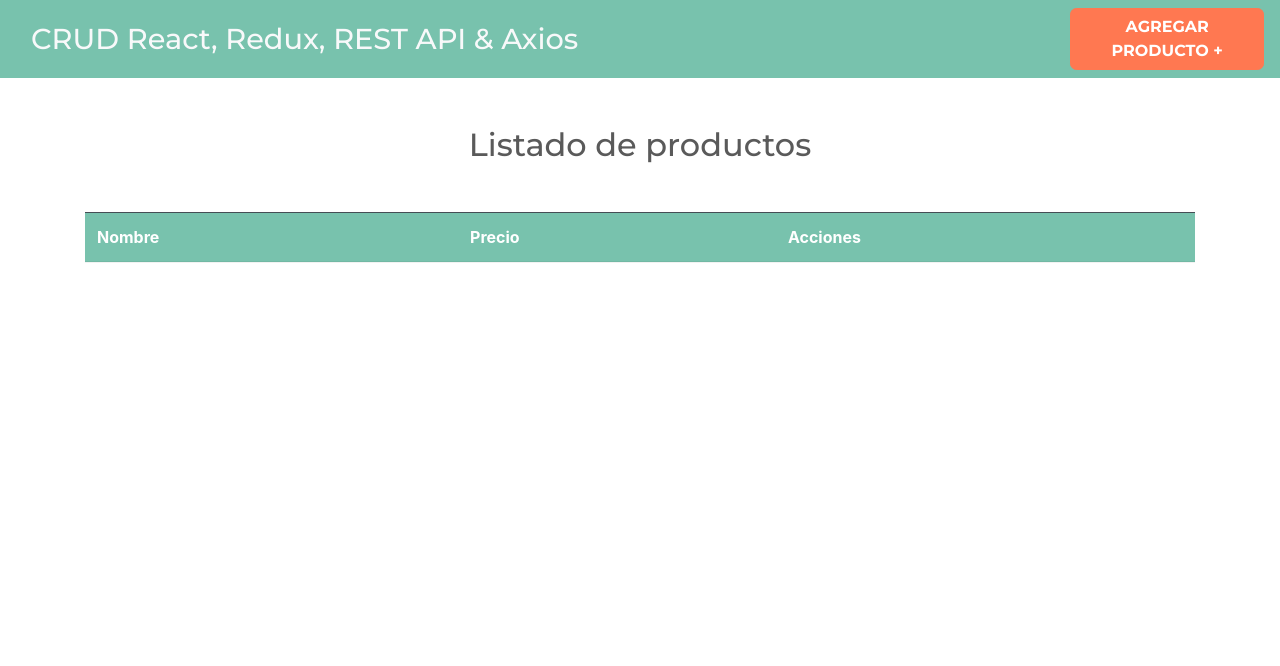
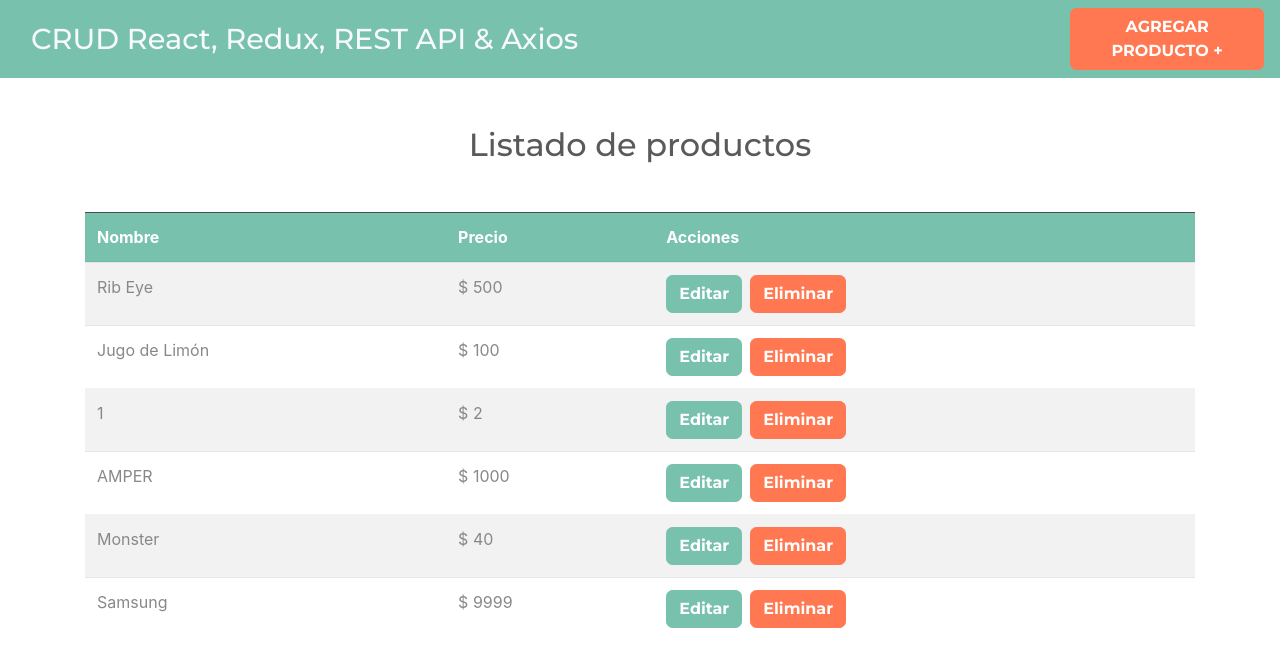
Before and after one commit to HectorJobs08/ReactRedux, a React (Create React App) app: page / in a window 1280 px wide. Shown: the top 666 px of the page. Built offline with nearby package versions, Linux system fonts and the light colour scheme; data requests are answered from the project's data file.

Commit message:
Showing items in table products

```diff
--- a/src/actions/productosActions.js
+++ b/src/actions/productosActions.js
@@ -76,8 +76,6 @@ export function obtenerProductosAction() {
         try{
             let products = (await clienteAxios.get("/productos")).data;
             dispatch(descargarProductosExito(products));
-
-            return products;
         }catch(err){
             dispatch(descargarProductosError(true));
             Swal.fire({
--- a/src/components/Producto.js
+++ b/src/components/Producto.js
@@ -1,3 +1,5 @@
+import {Link} from "react-router-dom";
+
 const Producto = ({producto}) => {
 
     const {id, nombre, precio} = producto;
@@ -6,7 +8,8 @@ const Producto = ({producto}) => {
             <td>{nombre}</td>
             <td>$ {precio}</td>
             <td>
-                Hola mundo
+                <Link to={`/productos/editar/${id}`} className="btn btn-primary mr-2">Editar</Link>
+                <button className="btn btn-danger" type="button">Eliminar</button>
             </td>
         </tr>
     )
--- a/src/components/Productos.js
+++ b/src/components/Productos.js
@@ -28,16 +28,18 @@ const Productos = () => {
                     </tr>
                 </thead>
                 <tbody>
-                    { productos.length == 0 ? "No hay productos" : (
-                        productos.map(producto => {
+                    { productos.length == 0 ? "No hay productos" :
+                        productos.map(producto => (
                             <Producto
                                 key={producto.id}
                                 producto={producto}
                             />
-                        })
-                    )}
+                        ))
+                    }
                 </tbody>
             </table>
+
+            {/* {JSON.stringify(productos)} */}
         </Fragment>
     )
 }
```
